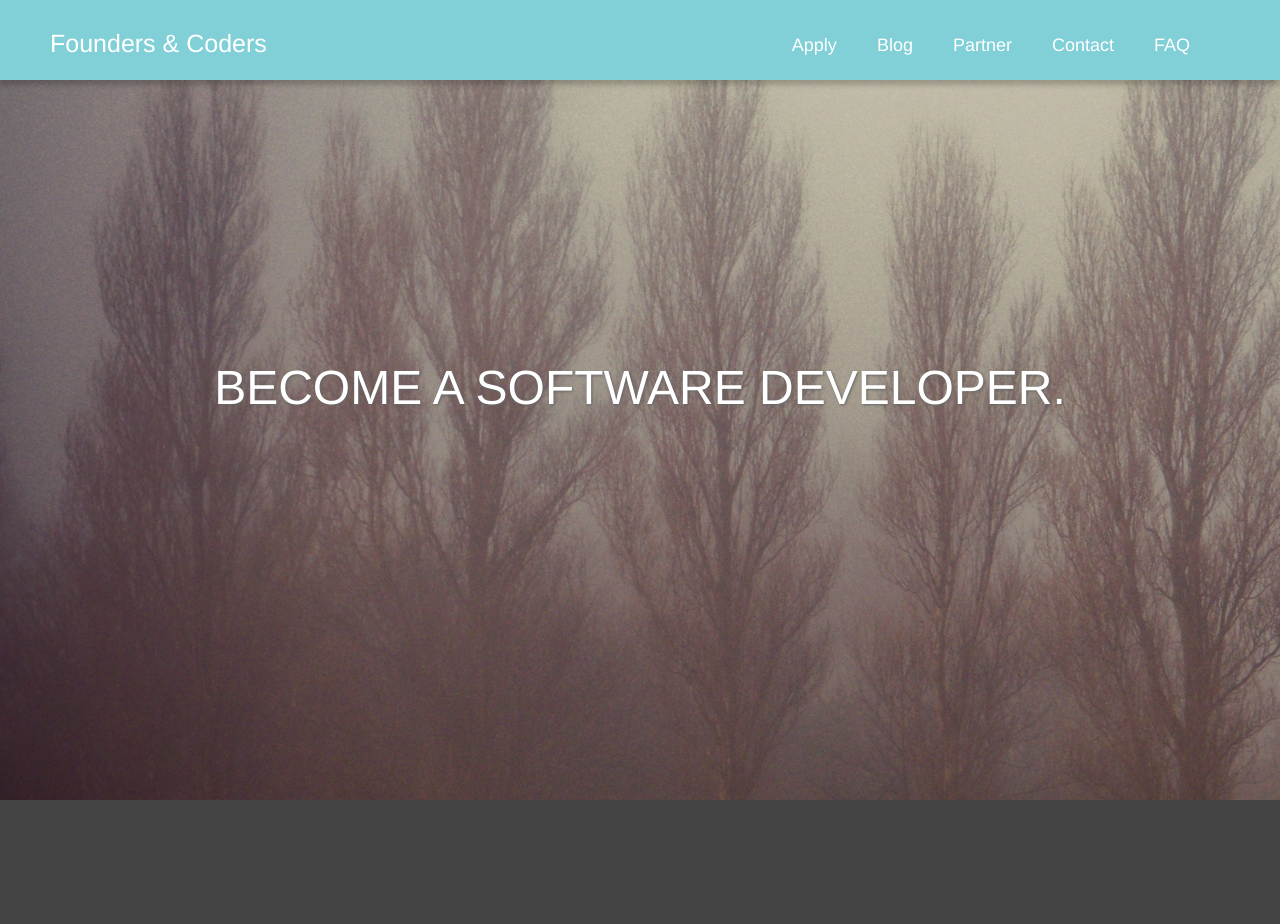
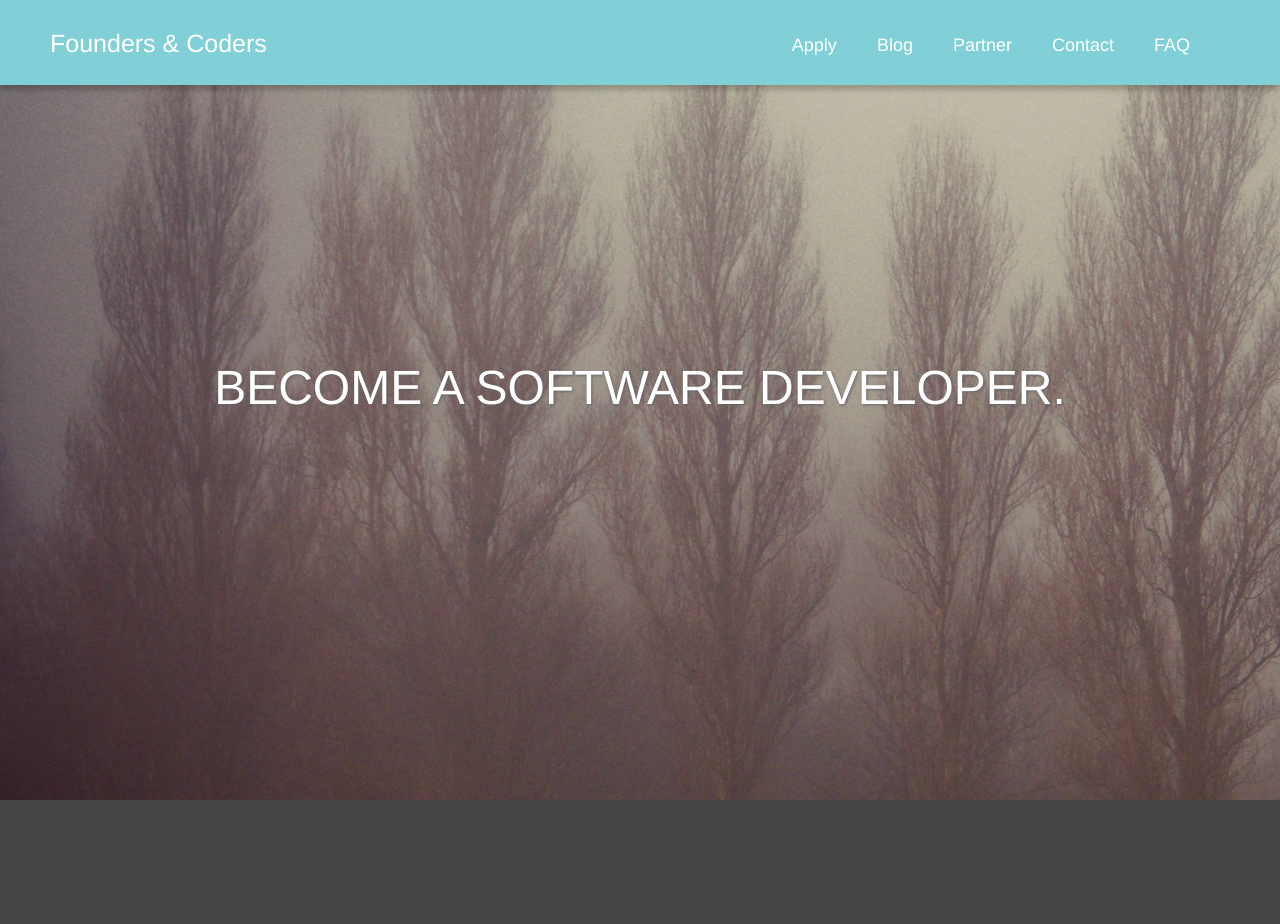
Before and after one commit to foundersandcoders/our-site-v0-DEFUNCT, a Jekyll site: the page built from fac/index.html, in a window 1280 px wide. Shown: the top 924 px of the page. Built offline with Jekyll 4.4.1, drawn with Linux system fonts in a browser that asks for light colours; nearby versions of some CDN libraries.

Commit message:
small nav change

```diff
--- a/fac/_sass/_nav.scss
+++ b/fac/_sass/_nav.scss
@@ -1,7 +1,7 @@
 .navwrap {
     z-index: 999;
 	width: 100%;
-	height: 80px;
+	height: 85px;
 	background-color: #81D0D7;
 	position: fixed;
 	padding:20px;
```
